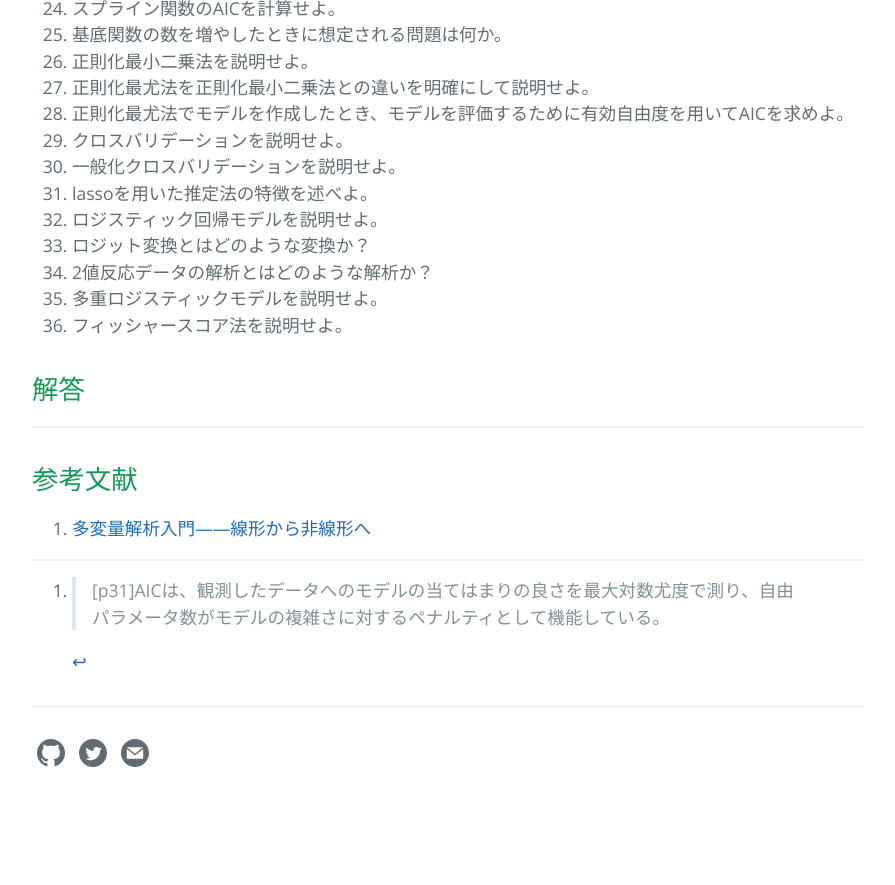
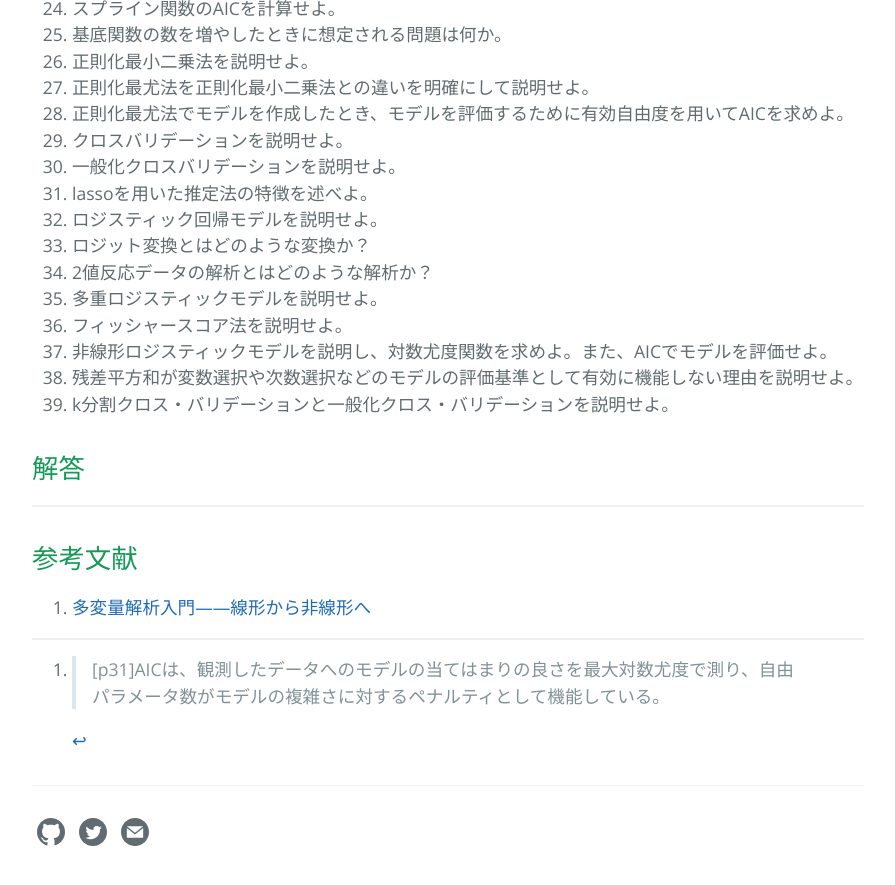
Before and after one commit to 0h-n0/blog, a Jekyll site: the page built from _posts/2020-05-08-book-multivariate-analysis-konishi.md, in a window 1280 px wide and 900 px high, scrolled down 1307 px. Shown: the top 885 px of the window, without its empty margins (192-1087 px from the left). Built offline with Jekyll 4.4.1, drawn with Linux system fonts in a browser that asks for light colours; some web fonts are replaced; before the commit the page ends 2128 px from its top, so only the background shows below that.

Commit message:
feat: 0508

```diff
--- a/_posts/2020-05-08-book-multivariate-analysis-konishi.md
+++ b/_posts/2020-05-08-book-multivariate-analysis-konishi.md
@@ -46,6 +46,9 @@ tags: 機械学習
 1. 2値反応データの解析とはどのような解析か？
 1. 多重ロジスティックモデルを説明せよ。
 1. フィッシャースコア法を説明せよ。
+1. 非線形ロジスティックモデルを説明し、対数尤度関数を求めよ。また、AICでモデルを評価せよ。
+1. 残差平方和が変数選択や次数選択などのモデルの評価基準として有効に機能しない理由を説明せよ。
+1. k分割クロス・バリデーションと一般化クロス・バリデーションを説明せよ。
 
 ## 解答
 
```
